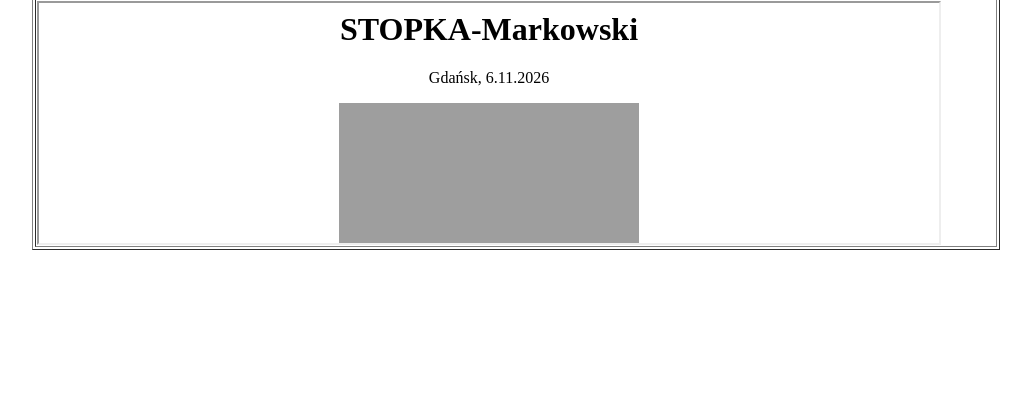
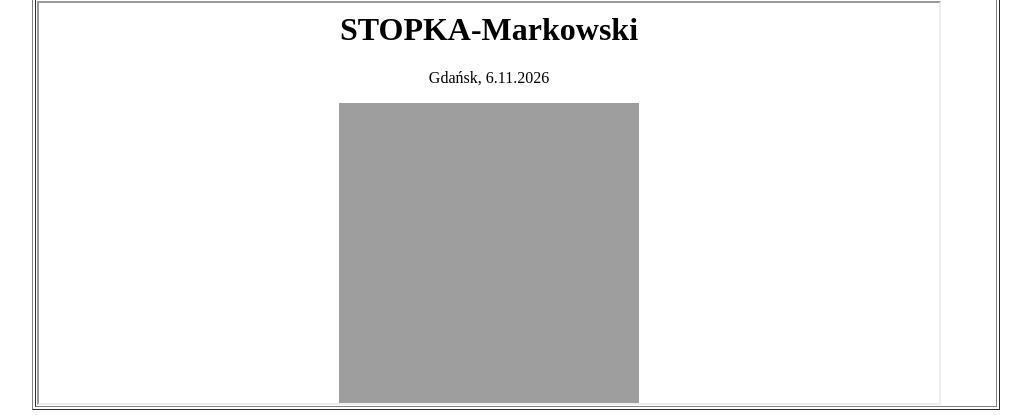
Before and after one commit to Klentii/zadania_filmik, a plain HTML site: page index.html in a window 1280 px wide. Shown: the part 595-1010 px from the top of the page, without its empty margins (124-1155 px from the left). Before the commit the page ends 853 px from the top, so only its background shows below. Drawn offline with Linux system fonts and the light colour scheme.

Commit message:
Update index.html

```diff
--- a/index.html
+++ b/index.html
@@ -59,7 +59,7 @@
         </tr>
         <tr>
             <td colspan="3">
-                <iframe width=900 height=240 name="obszar_stopka" src="stopka_markowski.html"
+                <iframe width=900 height=400 name="obszar_stopka" src="stopka_markowski.html"
                     border="0"></iframe>
             </td>
         </tr>
```
